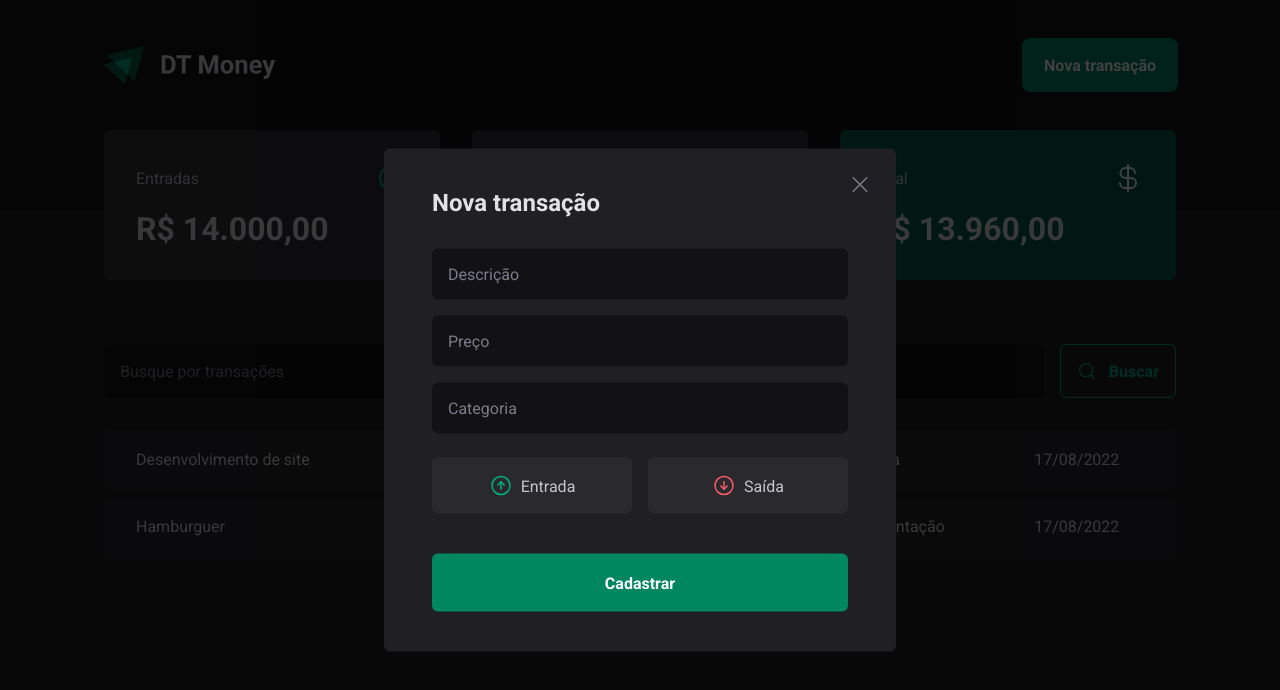
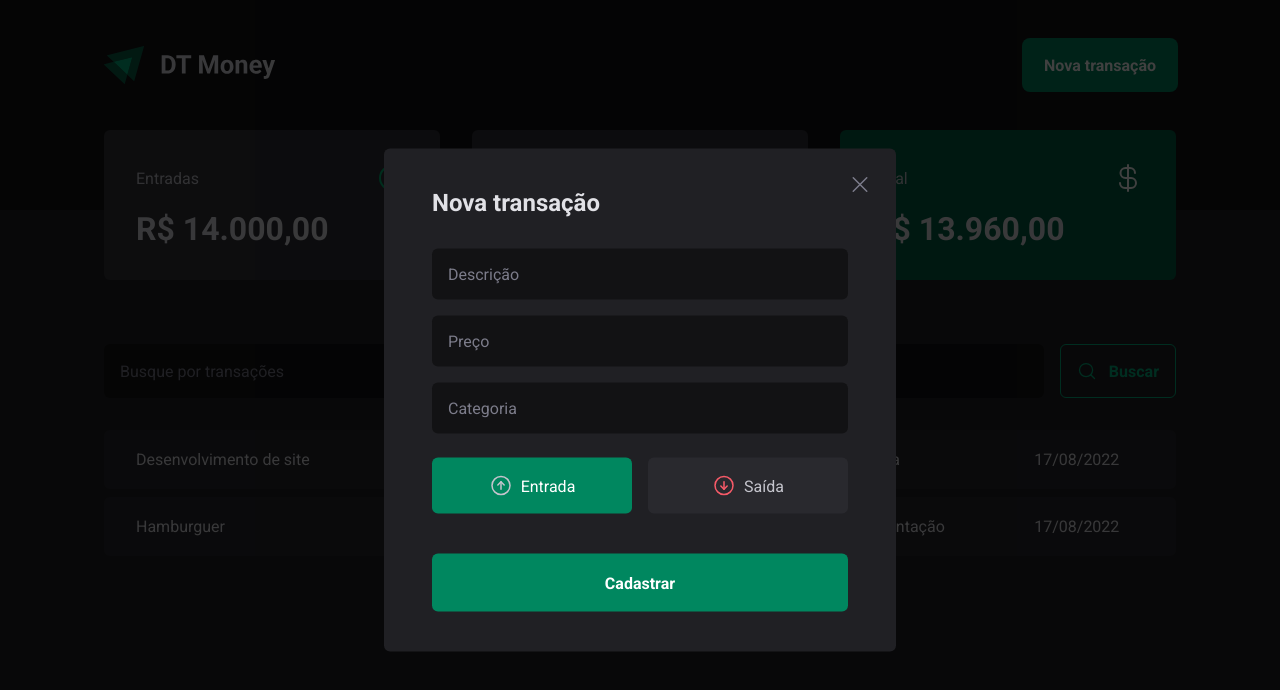
Before and after one commit to Andersonsilvamota/dt-money, a React (Vite) app: page / in a window 1280 px wide. Both pictures are taken after a click on the button "Nova transação". Shown: the top 690 px of the page. Built offline with nearby package versions, Linux system fonts and the light colour scheme; data requests are answered from the project's data file.

Commit message:
Formulário botões de entrada e saida

```diff
--- a/src/components/NewTransactionModal/index.tsx
+++ b/src/components/NewTransactionModal/index.tsx
@@ -1,7 +1,7 @@
 import { zodResolver } from "@hookform/resolvers/zod";
 import * as Dialog from "@radix-ui/react-dialog";
 import { ArrowCircleDown, ArrowCircleUp, X } from "phosphor-react";
-import { useForm } from "react-hook-form";
+import { Controller, useForm } from "react-hook-form";
 import * as z from 'zod';
 
 import { CloseButton, Content, Overlay, TransactionType, TransactionTypeButton } from "./style";
@@ -10,18 +10,22 @@
   description: z.string(),
   price: z.number(),
   category: z.string(),
-  //type: z.enum(['income', 'outcome']),
+  type: z.enum(['income', 'outcome']),
 })
 
 type NewTransactionFormInputs = z.infer<typeof newTransactionsFormSchema>;
 
 export function NewTransactionModal(){
   const {
+    control,
     register,
     handleSubmit,
     formState: { isSubmitting }
   } = useForm<NewTransactionFormInputs>({
-    resolver: zodResolver(newTransactionsFormSchema)
+    resolver: zodResolver(newTransactionsFormSchema),
+    defaultValues: {
+      type: 'income'
+    }
   })
 
   async function handleCreateNewTransaction(data: NewTransactionFormInputs) {
@@ -59,7 +63,12 @@
             {...register("category")}
           />
 
-          <TransactionType>
+          <Controller
+            control={control}
+            name="type"
+            render={({ field }) => {
+              return (
+                <TransactionType onValueChange={field.onChange} value={field.value}>
                   <TransactionTypeButton value="income" variant="income">
                     <ArrowCircleUp size={24}/>
                     Entrada
@@ -69,6 +78,9 @@
                     Saída
                   </TransactionTypeButton>
                 </TransactionType>
+              )
+            }}
+          />
 
           <button type="submit" disabled={isSubmitting}>Cadastrar</button>
         </form>
```
Lines whose indentation alone changed are shown as unchanged.
